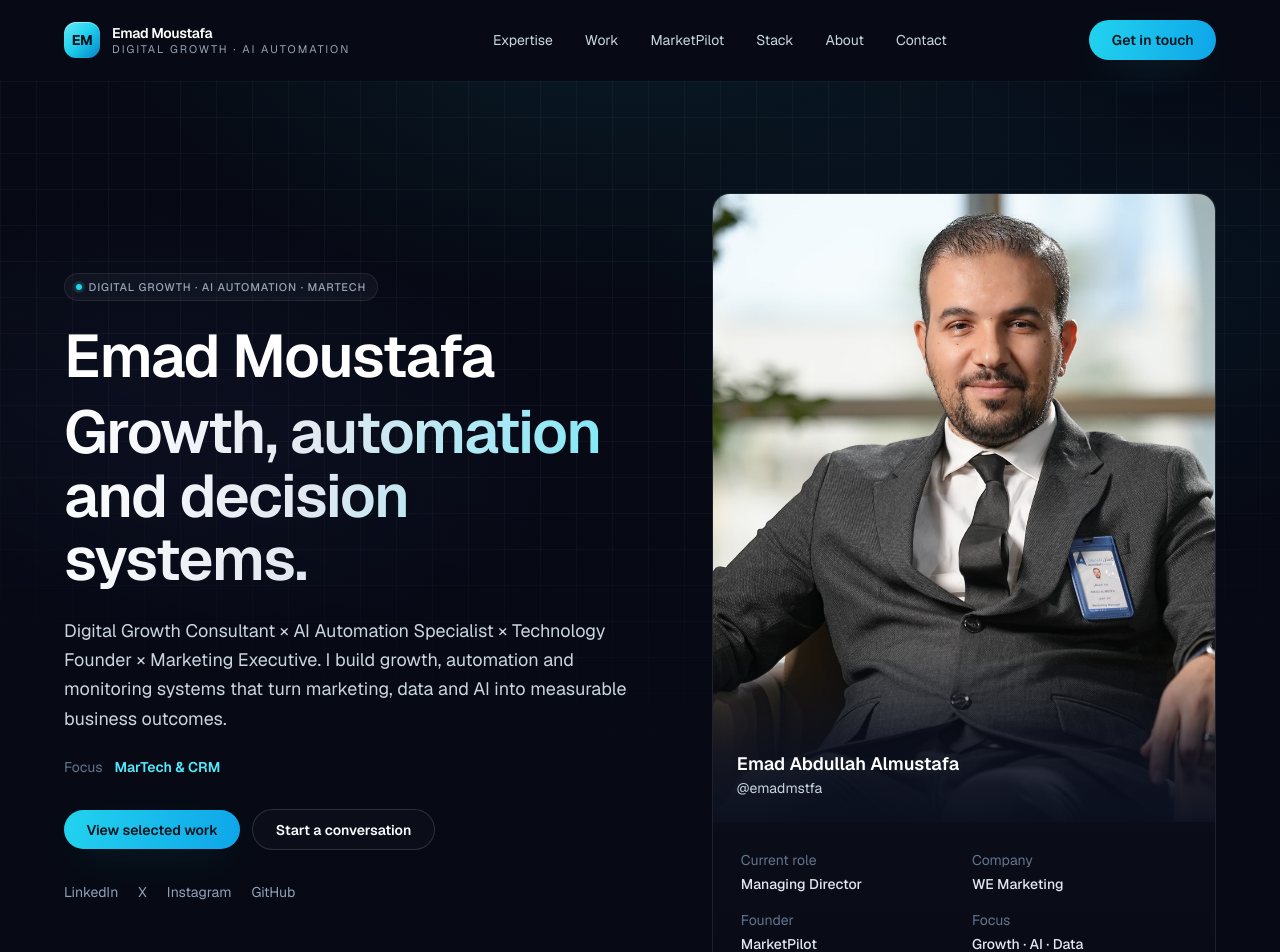
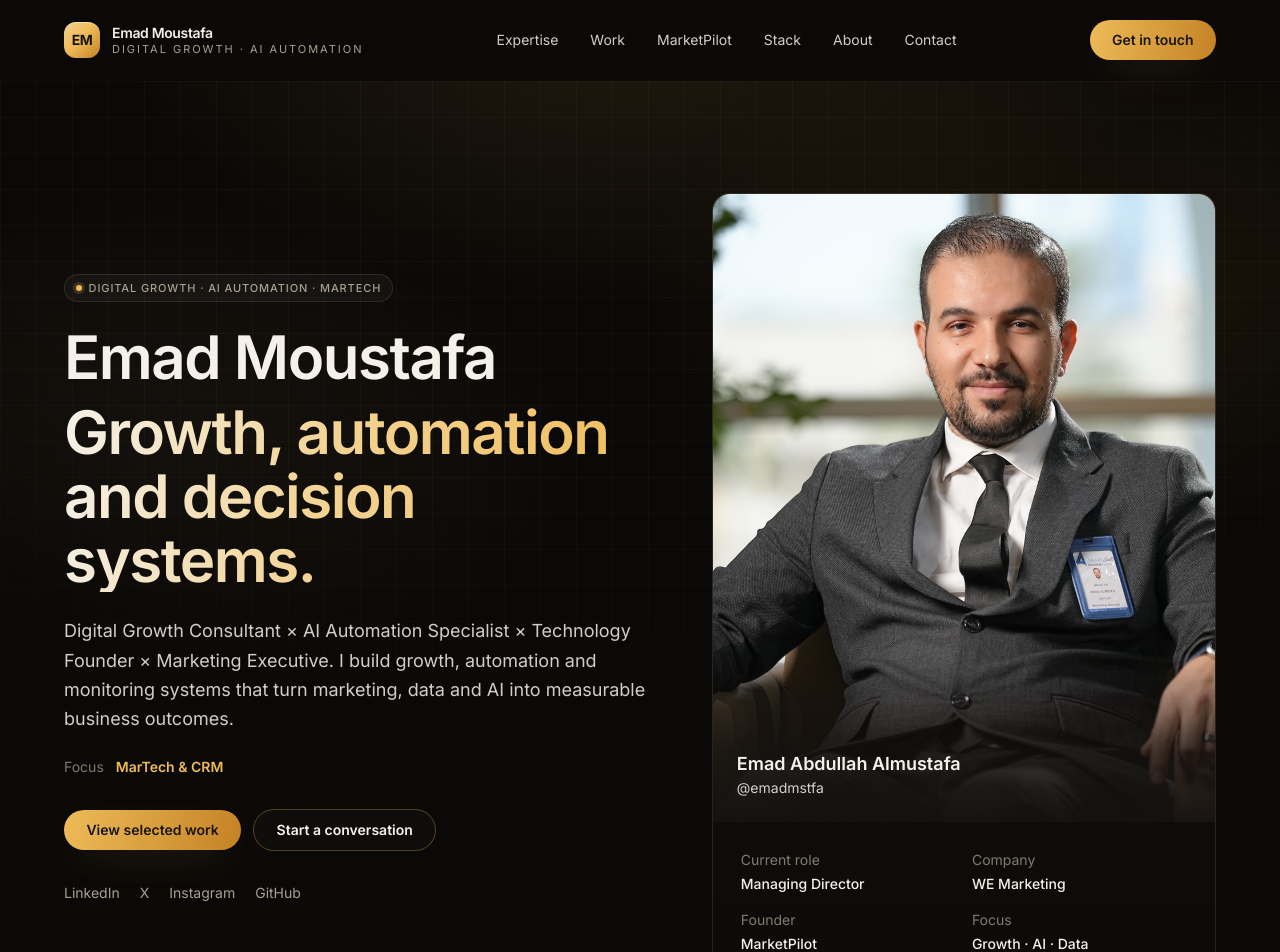
Before and after one commit to emadmstfa-cyber/emad-site-v2, a Next.js app: page / in a window 1280 px wide. Shown: the top 952 px of the page. Built offline with nearby package versions, Linux system fonts and the light colour scheme.

Commit message:
feat(brand): adopt approved gold/dark palette + Inter/Tajawal fonts across site and OG image

```diff
--- a/src/app/globals.css
+++ b/src/app/globals.css
@@ -1,46 +1,57 @@
 @import "tailwindcss";
 
 :root {
-  --bg: #070a14;
-  --bg-2: #0b1020;
-  --surface: #111827;
-  --surface-2: #151c2e;
-  --border: rgba(255, 255, 255, 0.08);
-  --border-strong: rgba(255, 255, 255, 0.14);
-  --text: #f8fafc;
-  --muted: #94a3b8;
-  --muted-2: #64748b;
-  --accent: #22d3ee;
-  --accent-2: #0ea5e9;
+  --bg: #0b0907;
+  --bg-2: #14110f;
+  --surface: #14110f;
+  --surface-2: #1a1511;
+  --border: rgba(245, 241, 234, 0.10);
+  --border-strong: rgba(238, 187, 88, 0.30);
+  --text: #f5f1ea;
+  --muted: #a89f92;
+  --muted-2: #7d7568;
+  --accent: #eebb58;
+  --accent-2: #c48225;
 }
 
 @theme inline {
   --color-background: var(--bg);
   --color-foreground: var(--text);
-  --font-sans: var(--font-geist-sans);
-  --font-mono: var(--font-geist-mono);
+  --color-ink: #0b0907;
+  --color-ink-2: #14110f;
+  --color-cream: #f5f1ea;
+  --color-gold: #eebb58;
+  --color-gold-2: #c48225;
+  --color-muted: #a89f92;
+  --font-sans: var(--font-sans);
+  --font-arabic: var(--font-arabic);
+  --font-mono: var(--font-mono);
 }
 
-* { scrollbar-width: thin; scrollbar-color: rgba(148,163,184,.35) transparent; }
+* { scrollbar-width: thin; scrollbar-color: rgba(238,187,88,.35) transparent; }
 *::-webkit-scrollbar { width: 6px; height: 6px; }
-*::-webkit-scrollbar-thumb { background: rgba(148,163,184,.35); border-radius: 999px; }
+*::-webkit-scrollbar-thumb { background: rgba(238,187,88,.35); border-radius: 999px; }
 
 html { scroll-behavior: smooth; -webkit-tap-highlight-color: transparent; }
 
 body {
   background: var(--bg);
   color: var(--text);
-  font-family: var(--font-geist-sans), ui-sans-serif, system-ui, -apple-system, sans-serif;
+  font-family: var(--font-sans), ui-sans-serif, system-ui, -apple-system, sans-serif;
   -webkit-font-smoothing: antialiased;
   -moz-osx-font-smoothing: grayscale;
   text-rendering: optimizeLegibility;
 }
 
-::selection { background: rgba(34,211,238,.22); }
+html[dir="rtl"] body {
+  font-family: var(--font-arabic), var(--font-sans), system-ui, sans-serif;
+}
+
+::selection { background: rgba(238,187,88,.26); }
 
 section[id] { scroll-margin-top: 5.5rem; }
 
-/* subtle grid + radial glow - Dark Premium */
+/* warm gold glow - brand */
 .bg-grid {
   position: relative;
   isolation: isolate;
@@ -52,23 +63,22 @@ section[id] { scroll-margin-top: 5.5rem; }
   inset: 0;
   z-index: -1;
   background:
-    radial-gradient(900px 520px at 50% -8%, rgba(34,211,238,.10), transparent 62%),
-    radial-gradient(700px 420px at 85% 18%, rgba(14,165,233,.08), transparent 65%),
-    radial-gradient(700px 460px at 12% 32%, rgba(99,102,241,.07), transparent 65%),
-    linear-gradient(rgba(255,255,255,.035) 1px, transparent 1px),
-    linear-gradient(90deg, rgba(255,255,255,.035) 1px, transparent 1px);
+    radial-gradient(900px 520px at 50% -8%, rgba(238,187,88,.12), transparent 62%),
+    radial-gradient(700px 420px at 85% 18%, rgba(196,130,37,.10), transparent 65%),
+    radial-gradient(700px 460px at 12% 32%, rgba(243,211,146,.06), transparent 65%),
+    linear-gradient(rgba(245,241,234,.030) 1px, transparent 1px),
+    linear-gradient(90deg, rgba(245,241,234,.030) 1px, transparent 1px);
   background-size: auto, auto, auto, 36px 36px, 36px 36px;
   background-position: 0 0, 0 0, 0 0, 0 0, 0 0;
   mask-image: radial-gradient(1200px 700px at 50% 0%, black 58%, transparent 100%);
   opacity: .9;
 }
 
-/* Premium primitives */
 .shell { width: 100%; max-width: 76rem; margin-inline: auto; padding-inline: 1.25rem; }
 @media (min-width: 768px) { .shell { padding-inline: 2rem; } }
 
 .text-gradient {
-  background: linear-gradient(102deg, #ffffff 0%, #e2e8f0 42%, #67e8f9 100%);
+  background: linear-gradient(102deg, #f5f1ea 0%, #f3d392 45%, #eebb58 100%);
   -webkit-background-clip: text;
   background-clip: text;
   color: transparent;
@@ -78,44 +88,45 @@ section[id] { scroll-margin-top: 5.5rem; }
   position: relative;
   border-radius: 1.125rem;
   border: 1px solid var(--border);
-  background: linear-gradient(180deg, rgba(255,255,255,.045), rgba(255,255,255,.012));
+  background: linear-gradient(180deg, rgba(245,241,234,.045), rgba(245,241,234,.012));
   transition: border-color .25s ease, transform .25s ease, box-shadow .25s ease;
 }
 .card:hover {
   border-color: var(--border-strong);
-  box-shadow: 0 26px 70px -46px rgba(34,211,238,.55);
+  box-shadow: 0 26px 70px -46px rgba(238,187,88,.55);
 }
 
 .chip {
   display: inline-flex; align-items: center; gap: .4rem;
   border-radius: 999px; border: 1px solid var(--border);
-  background: rgba(255,255,255,.035);
+  background: rgba(245,241,234,.035);
   padding: .3rem .7rem;
   font-size: .6875rem; font-weight: 500; letter-spacing: .08em; text-transform: uppercase;
   color: var(--muted);
 }
-.chip .dot { width: .375rem; height: .375rem; border-radius: 999px; background: var(--accent); box-shadow: 0 0 0 3px rgba(34,211,238,.15); }
+html[dir="rtl"] .chip { letter-spacing: 0; text-transform: none; }
+.chip .dot { width: .375rem; height: .375rem; border-radius: 999px; background: var(--accent); box-shadow: 0 0 0 3px rgba(238,187,88,.18); }
 
 .btn {
   display: inline-flex; align-items: center; justify-content: center; gap: .5rem;
   border-radius: 999px; padding: .8rem 1.4rem; font-size: .875rem; font-weight: 600; line-height: 1;
   transition: transform .2s ease, filter .2s ease, background-color .2s ease, border-color .2s ease;
 }
-.btn-primary { background: linear-gradient(102deg, #22d3ee, #0ea5e9); color: #04141c; box-shadow: 0 14px 40px -18px rgba(34,211,238,.75); }
-.btn-primary:hover { transform: translateY(-1px); filter: brightness(1.05); }
-.btn-ghost { border: 1px solid var(--border-strong); color: var(--text); background: rgba(255,255,255,.02); }
-.btn-ghost:hover { background: rgba(255,255,255,.07); transform: translateY(-1px); }
+.btn-primary { background: linear-gradient(102deg, #eebb58, #c48225); color: #1a1511; box-shadow: 0 14px 40px -18px rgba(238,187,88,.65); }
+.btn-primary:hover { transform: translateY(-1px); filter: brightness(1.06); }
+.btn-ghost { border: 1px solid var(--border-strong); color: var(--text); background: rgba(245,241,234,.02); }
+.btn-ghost:hover { background: rgba(238,187,88,.10); transform: translateY(-1px); }
 
-.hairline { height: 1px; width: 100%; background: linear-gradient(90deg, transparent, rgba(148,163,184,.28), transparent); }
+.hairline { height: 1px; width: 100%; background: linear-gradient(90deg, transparent, rgba(238,187,88,.30), transparent); }
 
 .monogram {
   display: grid; place-items: center;
-  font-weight: 700; letter-spacing: -.03em; color: #04141c;
-  background: linear-gradient(135deg, #67e8f9, #22d3ee 45%, #0284c7);
-  box-shadow: inset 0 1px 0 rgba(255,255,255,.4);
+  font-weight: 700; letter-spacing: -.03em; color: #1a1511;
+  background: linear-gradient(135deg, #f3d392, #eebb58 45%, #c48225);
+  box-shadow: inset 0 1px 0 rgba(255,255,255,.35);
 }
 
-:focus-visible { outline: 2px solid rgba(34,211,238,.85); outline-offset: 2px; }
+:focus-visible { outline: 2px solid rgba(238,187,88,.85); outline-offset: 2px; }
 
 @media (prefers-reduced-motion: reduce) {
   *, *::before, *::after { animation-duration: .01ms !important; animation-iteration-count: 1 !important; transition-duration: .01ms !important; scroll-behavior: auto !important; }
--- a/src/app/layout.tsx
+++ b/src/app/layout.tsx
@@ -1,23 +1,29 @@
 import type { Metadata, Viewport } from "next";
-import { Geist, Geist_Mono } from "next/font/google";
+import { Geist_Mono, Inter, Tajawal } from "next/font/google";
 import { siteConfig } from "@/lib/site";
 import "./globals.css";
 
-const geistSans = Geist({ variable: "--font-geist-sans", subsets: ["latin"] });
-const geistMono = Geist_Mono({ variable: "--font-geist-mono", subsets: ["latin"] });
+const inter = Inter({ variable: "--font-sans", subsets: ["latin"], display: "swap" });
+const tajawal = Tajawal({
+  variable: "--font-arabic",
+  subsets: ["arabic", "latin"],
+  weight: ["400", "500", "700", "800"],
+  display: "swap",
+});
+const mono = Geist_Mono({ variable: "--font-mono", subsets: ["latin"], display: "swap" });
 
 export const metadata: Metadata = {
   metadataBase: new URL(siteConfig.url),
   title: {
     default: siteConfig.title,
-    template: `%s — ${siteConfig.name}`,
+    template: "%s — " + siteConfig.name,
   },
   description: siteConfig.description,
   applicationName: siteConfig.name,
   authors: [{ name: siteConfig.legalName, url: siteConfig.url }],
   creator: siteConfig.legalName,
   publisher: siteConfig.legalName,
-  alternates: { canonical: siteConfig.url },
+  alternates: { canonical: siteConfig.url, languages: { "en-US": "/", "ar": "/ar" } },
   openGraph: {
     type: "website",
     locale: "en_US",
@@ -50,7 +56,7 @@ export const metadata: Metadata = {
 };
 
 export const viewport: Viewport = {
-  themeColor: "#070a14",
+  themeColor: "#0b0907",
   colorScheme: "dark",
 };
 
@@ -73,13 +79,13 @@ export default function RootLayout({ children }: LayoutProps<"/">) {
     inLanguage: "en",
   };
   return (
-    <html lang="en" dir="ltr" className={`${geistSans.variable} ${geistMono.variable} h-full antialiased`}>
-      <body className="min-h-full flex flex-col bg-[#070a14] text-slate-100">
+    <html lang="en" dir="ltr" className={inter.variable + " " + tajawal.variable + " " + mono.variable + " h-full antialiased"}>
+      <body className="min-h-full flex flex-col bg-ink text-cream">
         <script type="application/ld+json" dangerouslySetInnerHTML={{ __html: JSON.stringify(personJsonLd) }} />
         <script type="application/ld+json" dangerouslySetInnerHTML={{ __html: JSON.stringify(websiteJsonLd) }} />
         <a
           href="#main"
-          className="sr-only focus:not-sr-only focus:fixed focus:left-4 focus:top-4 focus:z-[100] focus:rounded-full focus:bg-white focus:px-4 focus:py-2 focus:text-sm focus:font-medium focus:text-slate-900"
+          className="sr-only focus:not-sr-only focus:fixed focus:left-4 focus:top-4 focus:z-[100] focus:rounded-full focus:bg-white focus:px-4 focus:py-2 focus:text-sm focus:font-medium focus:text-ink"
         >
           Skip to content
         </a>
--- a/src/components/hero.tsx
+++ b/src/components/hero.tsx
@@ -10,7 +10,7 @@ const socials = [
 ];
 
 const overlayStyle = {
-  background: "linear-gradient(to top, rgba(11,16,32,0.97) 0%, rgba(11,16,32,0.78) 42%, rgba(11,16,32,0) 100%)",
+  background: "linear-gradient(to top, rgba(20,17,15,0.97) 0%, rgba(20,17,15,0.78) 42%, rgba(20,17,15,0) 100%)",
 };
 
 export function Hero() {
@@ -22,20 +22,20 @@ export function Hero() {
             <span className="chip"><span className="dot" /> Digital Growth · AI Automation · MarTech</span>
           </Reveal>
           <Reveal delay={0.05}>
-            <h1 className="mt-6 text-4xl font-semibold leading-[1.06] tracking-tight text-white sm:text-5xl md:text-6xl">
+            <h1 className="mt-6 text-4xl font-semibold leading-[1.06] tracking-tight text-cream sm:text-5xl md:text-6xl">
               {siteConfig.name}
               <span className="text-gradient mt-3 block">Growth, automation and decision systems.</span>
             </h1>
           </Reveal>
           <Reveal delay={0.1}>
-            <p className="mt-6 max-w-2xl text-base leading-relaxed text-slate-300 md:text-lg">
+            <p className="mt-6 max-w-2xl text-base leading-relaxed text-cream/85 md:text-lg">
               {siteConfig.description}
             </p>
           </Reveal>
           <Reveal delay={0.15}>
-            <div className="mt-6 flex flex-wrap items-center gap-3 text-sm text-slate-400">
-              <span className="text-slate-500">Focus</span>
-              <span className="font-semibold text-cyan-300"><RotatingText items={rotatingExpertise} /></span>
+            <div className="mt-6 flex flex-wrap items-center gap-3 text-sm text-muted">
+              <span className="text-muted/75">Focus</span>
+              <span className="font-semibold text-gold"><RotatingText items={rotatingExpertise} /></span>
             </div>
           </Reveal>
           <Reveal delay={0.2}>
@@ -47,7 +47,7 @@ export function Hero() {
           <Reveal delay={0.25}>
             <div className="mt-8 flex flex-wrap items-center gap-x-5 gap-y-3 text-sm">
               {socials.map((item) => (
-                <a key={item.label} href={item.href} target="_blank" rel="noreferrer noopener" className="text-slate-400 transition-colors hover:text-cyan-300">
+                <a key={item.label} href={item.href} target="_blank" rel="noreferrer noopener" className="text-muted transition-colors hover:text-gold">
                   {item.label}
                 </a>
               ))}
@@ -67,27 +67,27 @@ export function Hero() {
                 priority
               />
               <div className="absolute inset-x-0 bottom-0 px-6 pb-6 pt-24" style={overlayStyle}>
-                <p className="text-lg font-semibold text-white">{siteConfig.legalName}</p>
-                <p className="text-sm text-slate-300">{siteConfig.handle}</p>
+                <p className="text-lg font-semibold text-cream">{siteConfig.legalName}</p>
+                <p className="text-sm text-cream/85">{siteConfig.handle}</p>
               </div>
             </div>
             <div className="p-6 md:p-7">
               <dl className="grid grid-cols-2 gap-4 text-sm">
                 <div>
-                  <dt className="text-slate-500">Current role</dt>
-                  <dd className="mt-1 font-medium text-slate-200">Managing Director</dd>
+                  <dt className="text-muted/75">Current role</dt>
+                  <dd className="mt-1 font-medium text-cream">Managing Director</dd>
                 </div>
                 <div>
-                  <dt className="text-slate-500">Company</dt>
-                  <dd className="mt-1 font-medium text-slate-200">WE Marketing</dd>
+                  <dt className="text-muted/75">Company</dt>
+                  <dd className="mt-1 font-medium text-cream">WE Marketing</dd>
                 </div>
                 <div>
-                  <dt className="text-slate-500">Founder</dt>
-                  <dd className="mt-1 font-medium text-slate-200">MarketPilot</dd>
+                  <dt className="text-muted/75">Founder</dt>
+                  <dd className="mt-1 font-medium text-cream">MarketPilot</dd>
                 </div>
                 <div>
-                  <dt className="text-slate-500">Focus</dt>
-                  <dd className="mt-1 font-medium text-slate-200">Growth · AI · Data</dd>
+                  <dt className="text-muted/75">Focus</dt>
+                  <dd className="mt-1 font-medium text-cream">Growth · AI · Data</dd>
                 </div>
               </dl>
             </div>
@@ -106,8 +106,8 @@ export function Hero() {
                   <CountUp to={item.value} suffix={item.suffix} />
                 )}
               </p>
-              {item.value === null ? null : <p className="mt-1 text-sm font-medium text-slate-300">{item.label}</p>}
-              <p className="text-xs text-slate-500">{item.sublabel}</p>
+              {item.value === null ? null : <p className="mt-1 text-sm font-medium text-cream/85">{item.label}</p>}
+              <p className="text-xs text-muted/75">{item.sublabel}</p>
             </div>
           ))}
         </div>
--- a/src/components/site-header.tsx
+++ b/src/components/site-header.tsx
@@ -16,7 +16,7 @@ export function SiteHeader() {
 
   const shellClass =
     "sticky top-0 z-50 transition-colors duration-300 " +
-    (scrolled ? "border-b border-white/10 bg-[#070a14]/80 backdrop-blur-xl" : "border-b border-transparent");
+    (scrolled ? "border-b border-white/10 bg-ink/80 backdrop-blur-xl" : "border-b border-transparent");
 
   return (
     <header className={shellClass}>
@@ -24,14 +24,14 @@ export function SiteHeader() {
         <a href="#top" className="group flex items-center gap-3">
           <span className="monogram h-9 w-9 rounded-xl text-sm">EM</span>
           <span className="flex flex-col leading-tight">
-            <span className="text-sm font-semibold tracking-tight text-white">{siteConfig.name}</span>
-            <span className="hidden text-[11px] uppercase tracking-[0.18em] text-slate-400 sm:block">Digital Growth · AI Automation</span>
+            <span className="text-sm font-semibold tracking-tight text-cream">{siteConfig.name}</span>
+            <span className="hidden text-[11px] uppercase tracking-[0.18em] text-muted sm:block">Digital Growth · AI Automation</span>
           </span>
         </a>
 
         <nav className="hidden items-center gap-1 lg:flex">
           {navLinks.map((link) => (
-            <a key={link.href} href={link.href} className="rounded-full px-3.5 py-2 text-sm text-slate-300 transition-colors hover:bg-white/5 hover:text-white">
+            <a key={link.href} href={link.href} className="rounded-full px-3.5 py-2 text-sm text-cream/85 transition-colors hover:bg-white/5 hover:text-cream">
               {link.label}
             </a>
           ))}
@@ -44,7 +44,7 @@ export function SiteHeader() {
             aria-label="Toggle navigation"
             aria-expanded={open}
             onClick={() => setOpen((value) => !value)}
-            className="grid h-10 w-10 place-items-center rounded-xl border border-white/10 bg-white/5 text-slate-200 lg:hidden"
+            className="grid h-10 w-10 place-items-center rounded-xl border border-white/10 bg-white/5 text-cream lg:hidden"
           >
             <span className="relative block h-3 w-4">
               <span className={"absolute left-0 top-0 h-0.5 w-4 rounded bg-current transition-transform " + (open ? "translate-y-[5px] rotate-45" : "")} />
@@ -56,10 +56,10 @@ export function SiteHeader() {
       </div>
 
       {open ? (
-        <div className="border-t border-white/10 bg-[#070a14]/95 backdrop-blur-xl lg:hidden">
+        <div className="border-t border-white/10 bg-ink/95 backdrop-blur-xl lg:hidden">
           <nav className="shell flex flex-col gap-1 py-4">
             {navLinks.map((link) => (
-              <a key={link.href} href={link.href} onClick={() => setOpen(false)} className="rounded-xl px-3 py-3 text-sm text-slate-200 hover:bg-white/5 hover:text-white">
+              <a key={link.href} href={link.href} onClick={() => setOpen(false)} className="rounded-xl px-3 py-3 text-sm text-cream hover:bg-white/5 hover:text-cream">
                 {link.label}
               </a>
             ))}
```
Also changed, not shown: src/app/opengraph-image.tsx (+7 -7 lines), src/components/footer.tsx (+5 -5 lines), src/components/sections.tsx (+28 -28 lines).
